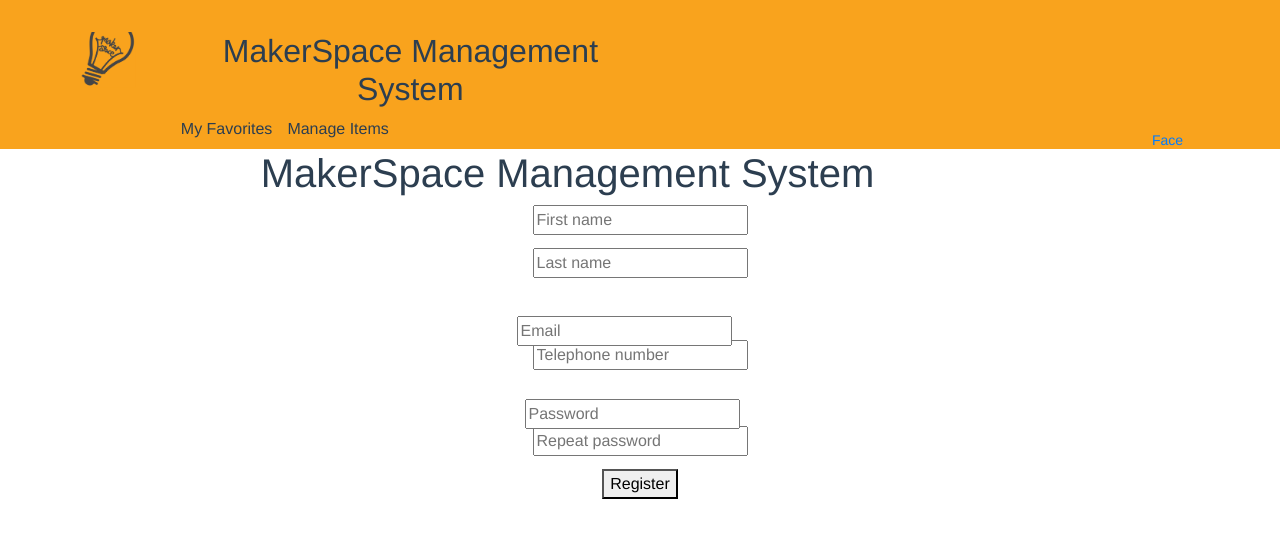
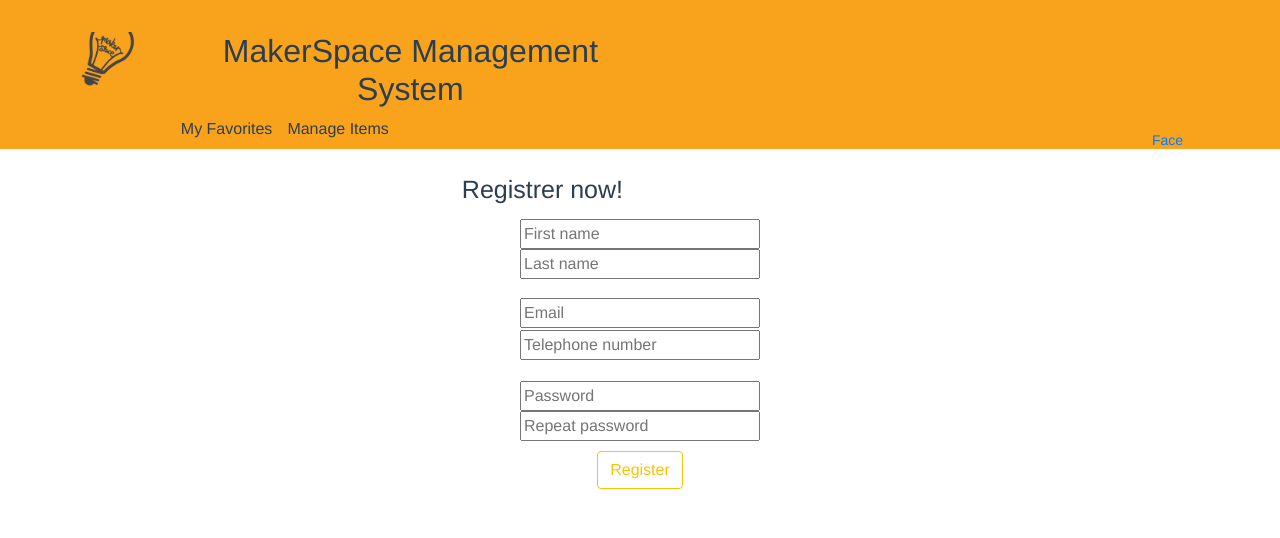
Before and after one commit to Andreas-Harnes/MakerSpace-Management-System, a Vue app in the folder client/: page /register in a window 1280 px wide. Shown: the top 538 px of the page. Built offline with nearby package versions, Linux system fonts and the light colour scheme.

Commit message:
registrering

```diff
--- a/client/src/components/register.vue
+++ b/client/src/components/register.vue
@@ -1,6 +1,6 @@
 <template>
     <div id="reg">
-      <h1>MakerSpace Management System</h1>
+      <h1 id="reg_title">Registrer now!</h1>
       <div id="inputFields">
           <input class="regFields" id="txtFirstName" type="text" name="firstName" placeholder="First name" /> <br>
           <input class="regFields" id="txtLastName" type="text" name="lastName" placeholder="Last name" /> <br>
@@ -8,7 +8,7 @@
           <input class="regFields" id="numPhone" type="number" name="telephone" placeholder="Telephone number" /> <br>
           <input class="regFields" id="txtPassword" type="password" name="password" placeholder="Password" /> <br>
           <input class="regFields" id="txtPasswordRepeat" type="password" name="password" placeholder="Repeat password" /> <br>
-          <button type="button" v-on:click="regRequest">Register</button>
+          <b-button type="button" v-on:click="regRequest" variant="outline-warning">Register</b-button>
       </div>
   </div>
 </template>
--- a/client/src/scss/_style.scss
+++ b/client/src/scss/_style.scss
@@ -38,6 +38,8 @@ html, body {
   position: relative;
 } */
 
+/* -------------- body --------------- */
+
 /* Søk */
 #searching {
   position: relative;
@@ -65,11 +67,6 @@ html, body {
   text-align: left;
   top: 3em;
   right: 44.7em;
-}
-
-/* nav manager */
-.manger-nav {
-
 }
 
 .manger-nav a{
@@ -132,11 +129,12 @@ html, body {
   left: 7em;
 }
 
-/* login */
+/* --------------- login ---------------- */
 #login_txt {
   font-size: 25px;
   position: relative;
   top: 1em;
+  color: #2c3e50;
 }
 
 #login {
@@ -177,6 +175,53 @@ html, body {
 #forgot_password {
   position: relative;
   top: 6em;
-  right: 5.5em;
+  right: 4.5em;
   top: 5em;
 }
+
+/* -------------- registrer ----------------- */
+
+#reg_title {
+  font-size: 25px;
+  position: relative;
+  top: 1em;
+  right: 1em;
+  color: #2c3e50;
+}
+
+#txtFirstName {
+  position: relative;
+  top: 2em;
+  width: 15em;
+}
+
+#txtLastName {
+  position: relative;
+  top: 1.2em;
+  width: 15em;
+}
+
+#txtEmail {
+  position: relative;
+  top: 1em;
+  left: 0em;
+  width: 15em;
+}
+
+#numPhone {
+  position: relative;
+  top: 0.5em;
+  width: 15em;
+}
+
+#txtPassword {
+  position: relative;
+  left: 0em;
+  width: 15em;
+}
+
+#txtPasswordRepeat {
+  position: relative;
+  top: 0.2em;
+  width: 15em;
+}
```
